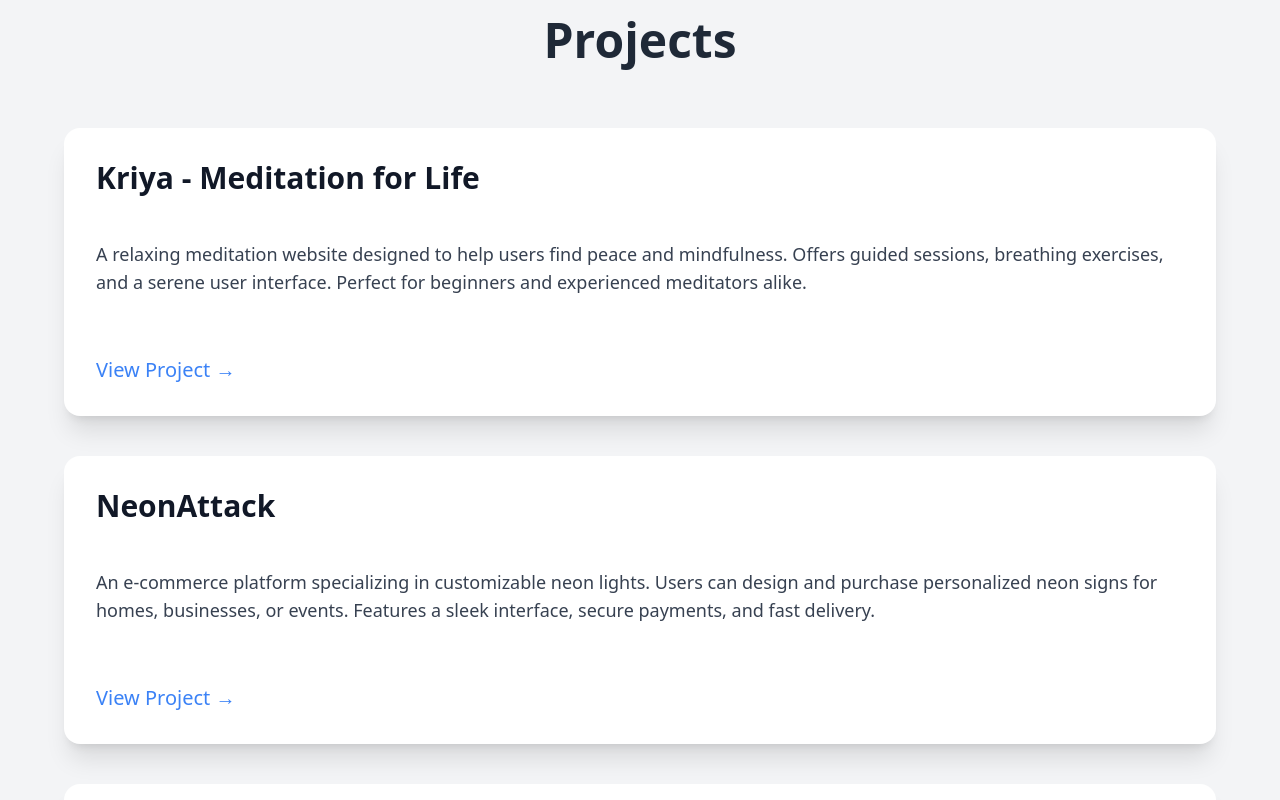
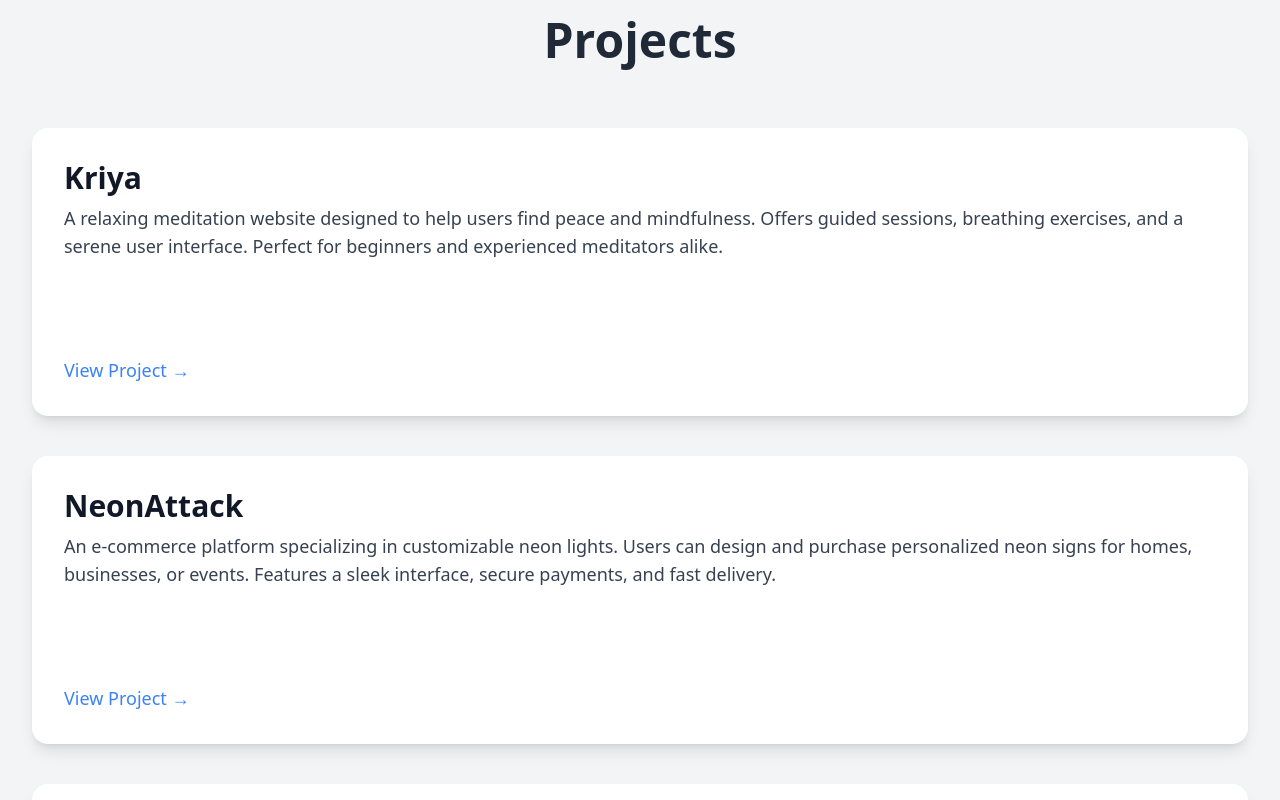
Before and after one commit to abhisheksingh7997/my_portfolio, a React (Vite) app: page / in a window 1280 px wide. Shown: the part 1680-2480 px from the top of the page. Built offline with nearby package versions, Linux system fonts and the light colour scheme.

Commit message:
Update Projects.jsx

```diff
--- a/src/components/Projects.jsx
+++ b/src/components/Projects.jsx
@@ -1,5 +1,5 @@
 const projects = [
-  { id: 1, title: "Kriya - Meditation for Life", description: "A relaxing meditation website designed to help users find peace and mindfulness. Offers guided sessions, breathing exercises, and a serene user interface. Perfect for beginners and experienced meditators alike.", link: "https://github.com/abhisheksingh7997/Kriya" },
+  { id: 1, title: "Kriya", description: "A relaxing meditation website designed to help users find peace and mindfulness. Offers guided sessions, breathing exercises, and a serene user interface. Perfect for beginners and experienced meditators alike.", link: "https://github.com/abhisheksingh7997/Kriya" },
   { id: 2, title: "NeonAttack", description: "An e-commerce platform specializing in customizable neon lights. Users can design and purchase personalized neon signs for homes, businesses, or events. Features a sleek interface, secure payments, and fast delivery.", link: "https://github.com/abhisheksingh7997/neonAttack_Abhishek" },
   { id: 3, title: "NetMirror", description: "A smart movie recommender system that suggests films based on user preferences. Uses advanced algorithms to analyze ratings, genres, and viewing history. Helps users discover new and trending movies effortlessly🎬.", link: "https://github.com/abhisheksingh7997/Netmirror" },
   { id: 4, title: "NeoShoes", description: "An online store for trendy and high-quality shoes. Offers a wide range of footwear styles, from casual to sportswear. Features easy navigation, secure payments, and fast delivery options.", link: "https://github.com/abhisheksingh7997/neo-shoes" },
@@ -8,21 +8,21 @@ const projects = [
 const Projects = () => {
   return (
     <section id="projects" className="min-h-screen py-24 bg-gray-100 flex flex-col justify-center">
-      <h2 className="text-5xl font-bold text-center mb-16 text-gray-800">Projects</h2>
+      <h2 className="text-4xl sm:text-5xl font-bold text-center mb-16 text-gray-800">Projects</h2>
 
-      <div className="grid grid-cols-1 md:grid-cols-2 gap-10 max-w-6xl mx-auto">
+      <div className="grid grid-cols-1 sm:grid-cols-2 lg:grid-cols-3 gap-10 px-4 sm:px-8 max-w-7xl mx-auto">
         {projects.map((project) => (
           <div
             key={project.id}
-            className="bg-white p-8 rounded-2xl shadow-xl h-72 flex flex-col justify-between transform transition duration-300 hover:scale-105"
+            className="bg-white p-6 sm:p-8 rounded-2xl shadow-lg h-72 flex flex-col justify-between transform transition duration-300 hover:scale-105 hover:shadow-xl"
           >
-            <h3 className="text-3xl font-semibold text-gray-900">{project.title}</h3>
-            <p className="text-lg text-gray-700">{project.description}</p>
+            <h3 className="text-2xl sm:text-3xl font-semibold text-gray-900">{project.title}</h3>
+            <p className="text-sm sm:text-lg text-gray-700 mt-2 flex-grow">{project.description}</p>
             <a
               href={project.link}
               target="_blank"
               rel="noopener noreferrer"
-              className="text-xl text-blue-500 font-medium mt-4 inline-block hover:text-blue-700 transition duration-300"
+              className="text-lg text-blue-500 font-medium mt-4 inline-block hover:text-blue-700 transition duration-300"
             >
               View Project →
             </a>
```
